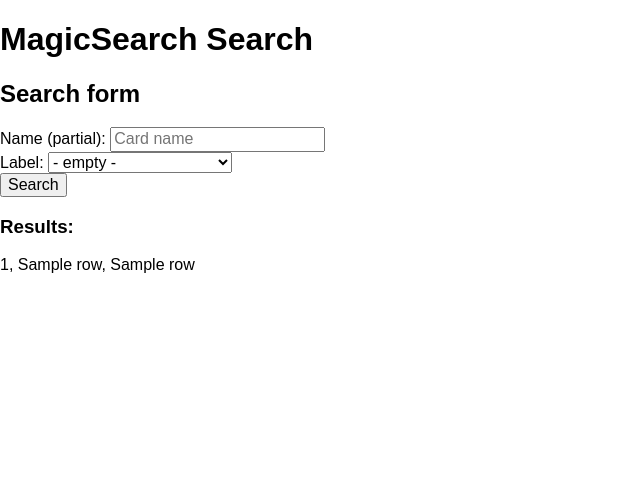
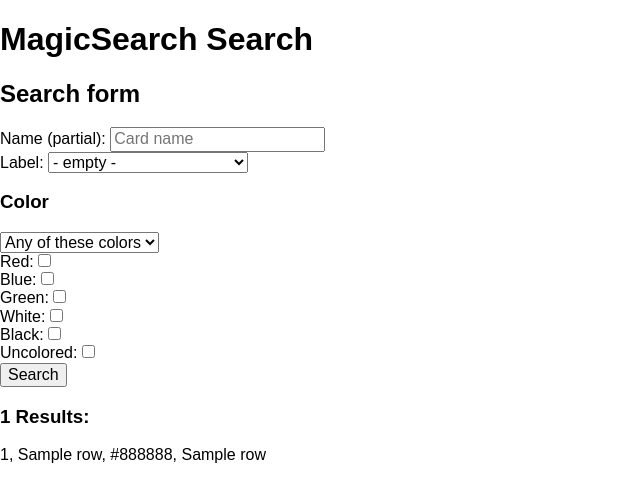
Before and after one commit to jmaister/magicserach, a Flask app: template templates/search.html in a window 1280 px wide. Shown: the top 502 px of the page, without its empty margins (0-640 px from the left). Run offline with Flask 2, Linux system fonts and the light colour scheme; the template is opened without the code that fills it: most values are stand-ins (such as "Sample title", 1, 10 or a date in 2020); some libraries are stand-ins or nearby versions.

Commit message:
Add colors filter.

```diff
--- a/app.py
+++ b/app.py
@@ -1,10 +1,28 @@
-from flask import Flask, render_template
+from flask import Flask, render_template, g
 from flask import request
 app = Flask(__name__)
 
 import sqlite3
 
+import rules
 from rules import run
+
+def connect_db():
+    """Connects to the specific database."""
+    conn = sqlite3.connect('./cards.sqlite')
+    conn.execute("ATTACH DATABASE 'AllPrintings.sqlite' AS AllPrintings")
+    conn.row_factory = sqlite3.Row
+    return conn
+
+
+def get_db():
+    """Opens a new database connection if there is none yet for the
+     current application context.
+    """
+    if not hasattr(g, 'sqlite_db'):
+        g.sqlite_db = connect_db()
+    return g.sqlite_db
+
 
 @app.route("/")
 def main():
@@ -13,22 +31,61 @@ def main():
 
 @app.route("/search", methods = ['GET', 'POST'])
 def get_search():
-    conn = sqlite3.connect('./cards.sqlite')
-    conn.execute("ATTACH DATABASE 'AllPrintings.sqlite' AS AllPrintings")
-    conn.row_factory = sqlite3.Row
+    conn = get_db()
     cur = conn.cursor()
 
-    cardname = "%"
-    label = "%"
+    sql = """SELECT * FROM cards AS c, cardlabels AS cl
+             WHERE c.uuid = cl.uuid """
+    params = []
+
     if request.method == 'POST':
-        cardname = "%" + request.form['cardname'] + "%"
-        label = "%" + request.form['label'] + "%"
+        if 'cardname' in request.form and request.form['cardname'] != "":
+            sql += "AND lower(c.name) like lower(?) "
+            params.append('%' + request.form['cardname'] + '%')
+        if 'label' in request.form and request.form['label'] != "":
+            sql += "AND lower(cl.labels) like lower(?) "
+            params.append('%' + request.form['label'] + '%')
 
-    cur.execute("""SELECT * FROM cards AS c, cardlabels AS cl
-        WHERE c.uuid = cl.uuid
-        AND lower(c.name) like lower(?)
-        AND lower(cl.labels) like lower(?)
-    """, [cardname, label])
+        if 'colormode' in request.form:
+            colormode = request.form['colormode']
+            colors = ['R', 'U', 'G', 'W', 'B']
+            if colormode == 'any':
+                anyfilter = False
+                sql += "AND ( "
+                if "color_NULL" in request.form:
+                    sql += "( c.colors IS NULL ) OR "
+                    anyfilter = True
+                for c in colors:
+                    if 'color_' + c in request.form:
+                        sql += "(c.colors like '%" +c+ "%') OR "
+                        anyfilter = True
+
+                if anyfilter:
+                    sql += "1=0"
+                else:
+                    sql += "1=1"
+                sql += ")"
+
+            elif colormode == 'all':
+                anyfilter = False
+                sql += "AND ( "
+                if "color_NULL" in request.form:
+                    sql += "( c.colors IS NULL ) AND "
+                    anyfilter = True
+                for c in colors:
+                    if 'color_' + c in request.form:
+                        sql += "(c.colors like '%" +c+ "%') AND "
+                        anyfilter = True
+
+                if anyfilter:
+                    sql += "1=1"
+                else:
+                    sql += "1=0"
+                sql += ")"
+
+    app.logger.info("sql: [%s]", sql)
+    app.logger.info("params: [%s]", params)
+    cur.execute(sql, params)
     rows = cur.fetchall()
     return render_template('search.html', rows=rows)
 
--- a/rules.py
+++ b/rules.py
@@ -95,13 +95,19 @@ def create_table(conn):
     conn.execute("""DROP TABLE cardlabels""")
     conn.execute("""CREATE TABLE cardlabels (
         uuid TEXT,
-        labels TEXT
+        labels TEXT,
+        PRIMARY KEY(`uuid`)
     ) """)
 
 def insert(conn, uuid, labels):
     conn.execute("""
     INSERT INTO cardlabels VALUES (?,?)
     """, [uuid, labels])
+
+def clean_label(label):
+    if label.endswith("_1") or label.endswith("_n"):
+        return label[:-2]
+    return label
 
 def run(n):
     import json
@@ -141,7 +147,7 @@ def run(n):
             doc = nlp(t)
 
             #print("----------------------------")
-            labels = set([ent.label_ for ent in doc.ents])
+            labels = set([clean_label(ent.label_) for ent in doc.ents])
             labelsStr = ', '.join(str(e) for e in labels)
             #print("*** " + card["name"] + " *** " + labelsStr)
             #print("text:", t)
--- a/templates/search.html
+++ b/templates/search.html
@@ -17,13 +17,30 @@
       <div>Label: <select name="label">
         <option value="" {% if request.form['label'] == '' %} selected="selected"{% endif %}> - empty -</option>
         <option value="ON_ENTER" {% if request.form['label'] == 'ON_ENTER' %} selected="selected"{% endif %}>On enter the battlefield</option>
+        <option value="DRAW_CARD" {% if request.form['label'] == 'DRAW_CARD' %} selected="selected"{% endif %}>Draw card</option>
+        <option value="ON_DRAW_CARD" {% if request.form['label'] == 'ON_DRAW_CARD' %} selected="selected"{% endif %}>Whenever you draw card</option>
       </select> </div>
+      <div>
+        <h3>Color</h3>
+        <div>
+          <select name="colormode">
+            <option value="any" {% if request.form['label'] == 'any' %} selected="selected"{% endif %}>Any of these colors</option>
+            <option value="all" {% if request.form['label'] == 'all' %} selected="selected"{% endif %}>All of these colors</option>
+          </select>
+        </div>
+        <div>Red: <input type="checkbox" name="color_R" {% if request.form['color_R'] == 'on' %} checked {% endif %}/></div>
+        <div>Blue: <input type="checkbox" name="color_U" {% if request.form['color_U'] == 'on' %} checked {% endif %}/></div>
+        <div>Green: <input type="checkbox" name="color_G" {% if request.form['color_G'] == 'on' %} checked {% endif %}/></div>
+        <div>White: <input type="checkbox" name="color_W" {% if request.form['color_W'] == 'on' %} checked {% endif %}/></div>
+        <div>Black: <input type="checkbox" name="color_B" {% if request.form['color_B'] == 'on' %} checked {% endif %}/></div>
+        <div>Uncolored: <input type="checkbox" name="color_NULL" {% if request.form['color_NULL'] == 'on' %} checked {% endif %}/></div>
+      </div>
       <button type="submit">Search</button>
     </form>
 
-    <h3>Results:</h3>
+    <h3>{{rows.length}} Results:</h3>
     {% for row in rows %}
-      <div>{{row['uuid']}}, {{row['name']}}, {{row['labels']}}</div>
+      <div>{{row['uuid']}}, {{row['name']}}, {{row['colors']}}, {{row['labels']}}</div>
     {% endfor%}
 </body>
 </html>
```
